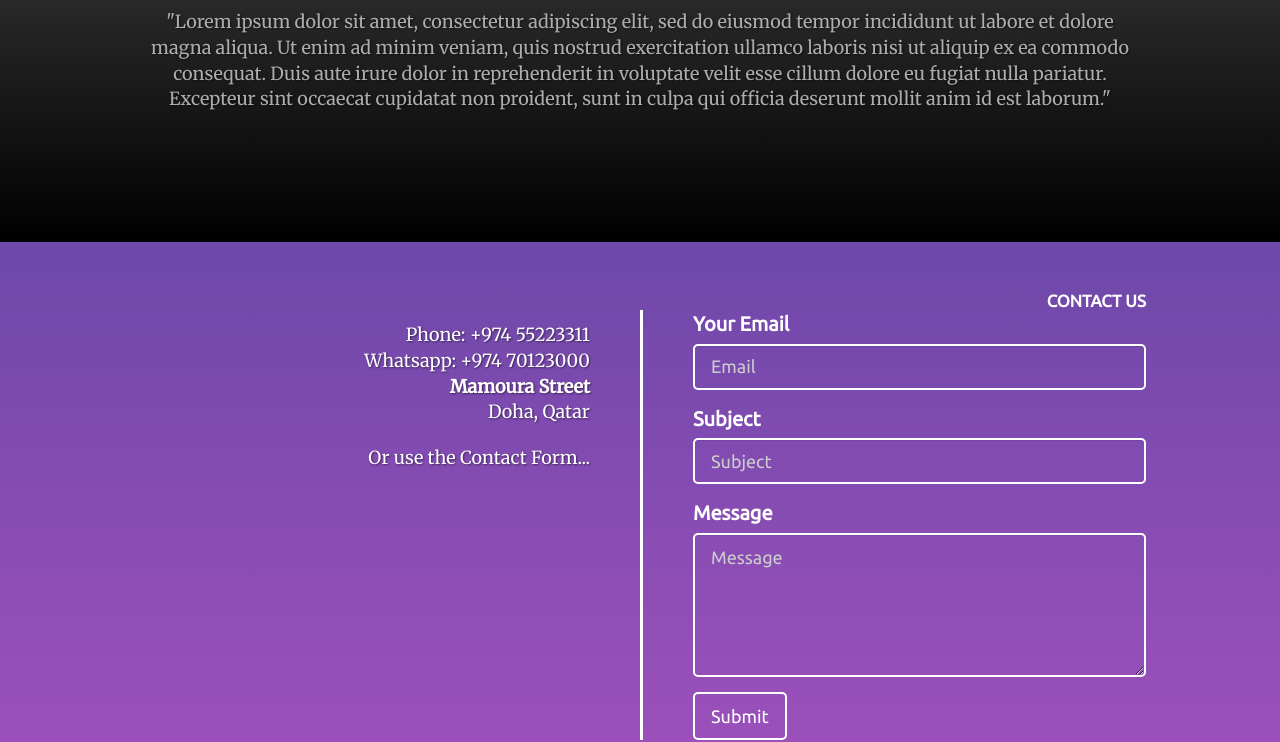
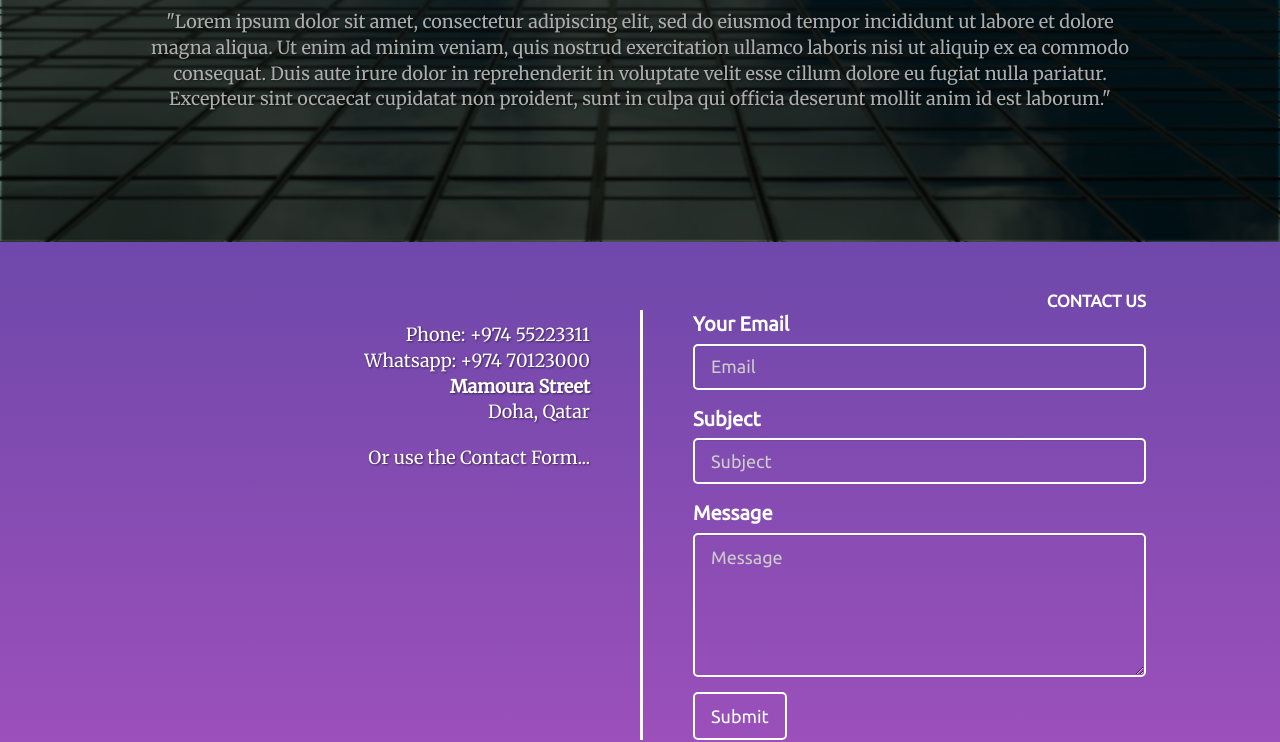
Before and after one commit to arshakanjum/IRP, a plain HTML site: page index.html in a window 1280 px wide. Shown: the part 1129-1871 px from the top of the page. Drawn offline with nearby package versions, Linux system fonts and the light colour scheme.

Commit message:
Smooth Scroll and BG Image

```diff
--- a/css/custom.css
+++ b/css/custom.css
@@ -177,6 +177,31 @@
     color: #ffc000;
 }
 
+.parallax {
+    background-image: url(../img/BG.jpg);
+    min-height: 500px;
+    background-attachment: fixed;
+    background-position: center;
+    background-repeat: no-repeat;
+    background-size: cover;
+}
+.parallax:before {
+    content: "";
+    display: block;
+    -webkit-filter: blur(1px) brightness(0.3);
+    -moz-filter: blur(1px) brightness(0.3);
+    -ms-filter: blur(1px) brightness(0.3);
+    -o-filter: blur(1px) brightness(0.3);
+    filter: blur(1px) brightness(0.3);
+    position: absolute;
+    left: 1px;
+    top: 1px;
+    right: 1px;
+    bottom: 1px;
+    background: inherit;
+    z-index: 0;
+  }
+
 @media only screen and (max-device-width: 600px) {
     .carousel .thumb-wrapper {
         padding: 20px 20px 20px 10px;
--- a/css/gradients.css
+++ b/css/gradients.css
@@ -420,6 +420,7 @@ background: linear-gradient(to top, #D38312 , #A83279); /* W3C, IE 10+/ Edge, Fi
   background: #9D50BB; /* fallback for old browsers */
 background: -webkit-linear-gradient(to top, #9D50BB , #6E48AA); /* Chrome 10-25, Safari 5.1-6 */
 background: linear-gradient(to top, #9D50BB , #6E48AA); /* W3C, IE 10+/ Edge, Firefox 16+, Chrome 26+, Opera 12+, Safari 7+ */
+
 }
 
 .dance-to-forget {
--- a/index.html
+++ b/index.html
@@ -42,6 +42,7 @@
 <body data-spy="scroll" data-target="#topnav">
   <!-- MAIN CONTAINER -->
   <!-- Fixed navbar -->
+
   <nav class="navbar navbar-default navbar-fixed-top" id="topnav">
     <div class="container">
       <div class="navbar-header">
@@ -81,7 +82,7 @@
     <!-- START SECTION 1 -->
 
     <div class="row">
-      <div class="col-md-12 leadsection innershadow amethyst" id="section1">
+      <div class="col-md-12 leadsection innershadow parallax" id="section1">
 
         <div class="col-md-1">
         </div>
@@ -200,7 +201,7 @@
 
     <!-- START SECTION 2 -->
     <div class="row">
-      <div class="col-md-12 smallsection deep-space" id="section2">
+      <div class="col-md-12 smallsection parallax" id="section2">
 
         <div class="col-md-1">
         </div>
```
Also changed, not shown: img/BG.jpg (added), img/bBG.jpg (added).
